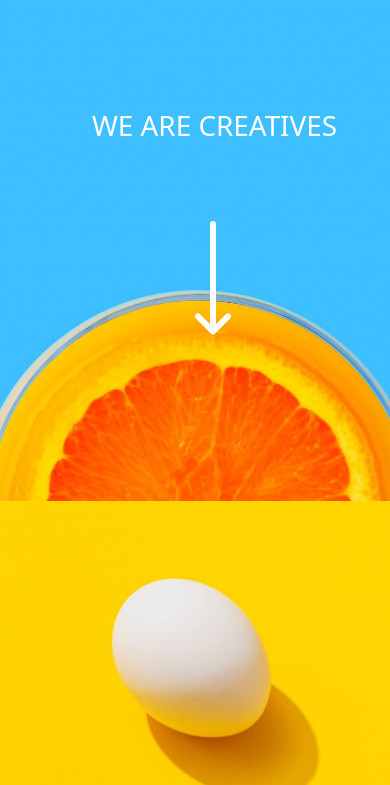
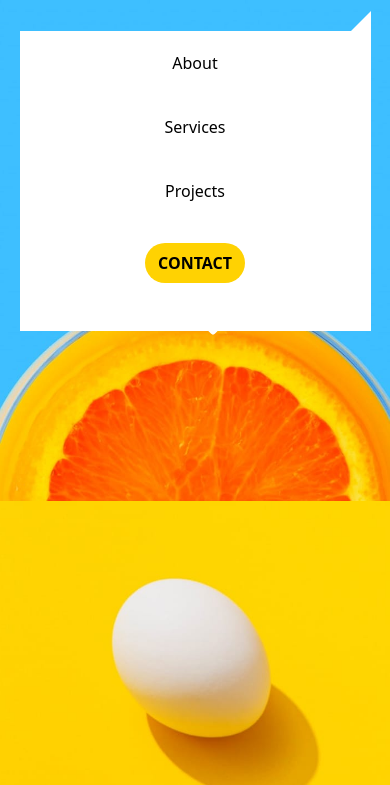
Before and after one commit to karanjot-khatter/sunnyside-agency, a plain HTML site: page index.html in a window 390 px wide. Both pictures are taken after a click on the element 346 px from the left and 40 px from the top of the page. Shown: the part 59-844 px from the top of the page. Drawn offline with nearby package versions, Linux system fonts and the light colour scheme.

Commit message:
functionality for speech bubble / burger menu created

```diff
--- a/index.html
+++ b/index.html
@@ -21,13 +21,24 @@
             <span class="menu-btn-mobile_burger"</span>
         </div>
 
+        <div class="speech-bubble">
+            <div class="speech-bubble_naviation">
+                <ul>
+                    <li><a href="">About</a></li>
+                    <li><a href="">Services</a></li>
+                    <li><a href="">Projects</a></li>
+                    <li><button>CONTACT</button></li>
+                  </ul>
+            </div>
+        </div>
+
         <div class="desktop-navigation">
             <ul>
                 <li><a href="">About</a></li>
                 <li><a href="">Services</a></li>
                 <li><a href="">Projects</a></li>
                 <li><button>CONTACT</button></li>
-              </ul>
+            </ul>
         </div>
         <h1 class="creatives-text">WE ARE CREATIVES</h1>
         <div class="downwards-arrow"><img src="images/icon-arrow-down.svg"></div>
@@ -149,6 +160,12 @@
 <link href="https://cdn.jsdelivr.net/npm/bootstrap@5.0.2/dist/css/bootstrap.min.css" rel="stylesheet" integrity="sha384-EVSTQN3/azprG1Anm3QDgpJLIm9Nao0Yz1ztcQTwFspd3yD65VohhpuuCOmLASjC" crossorigin="anonymous">
 <script src="https://cdn.jsdelivr.net/npm/bootstrap@5.0.2/dist/js/bootstrap.bundle.min.js" integrity="sha384-MrcW6ZMFYlzcLA8Nl+NtUVF0sA7MsXsP1UyJoMp4YLEuNSfAP+JcXn/tWtIaxVXM" crossorigin="anonymous"></script>
 <script src="https://code.jquery.com/jquery-3.6.0.js" integrity="sha256-H+K7U5CnXl1h5ywQfKtSj8PCmoN9aaq30gDh27Xc0jk=" crossorigin="anonymous"></script>
-
+<script type="text/javascript">
+    jQuery( document ).ready(function($) {
+        $( ".menu-btn-mobile" ).click(function() {
+            $('.speech-bubble' ).toggleClass( "show" );
+        });
+    });
+</script>
 </body>
 </html>
--- a/styles.scss
+++ b/styles.scss
@@ -1,5 +1,63 @@
 header {
     position:relative;
+
+    .speech-bubble.show{
+        display:block;
+    }
+
+    .speech-bubble{
+        position: absolute;
+        top: 90px;
+        background: white;
+        width: 90%;
+        height: 300px;
+        z-index: 1;
+        margin-left: auto;
+        margin-right: auto;
+        left: 0;
+        right: 0;
+        text-align: center;
+        display: none;
+
+
+        ul{
+            list-style: none;
+            padding-left: 0;
+
+            li{
+                padding: 20px;
+
+                button{
+                    border: 0;
+                    background-color: #ffd202;
+                    border-radius: 20px;
+                    height: 40px;
+                    width: 100px;
+                    font-weight: bold;
+                }
+
+                a{
+                    color:black;
+                    text-decoration: none;
+                }
+            }
+        }
+
+        &::after{
+            content: '';
+            position: absolute;
+            top: 0;
+            right: 0;
+            width: 0;
+            height: 0;
+            border: 20px solid transparent;
+            border-bottom-color: white;
+            border-top: 0;
+            border-right: 0;
+            margin-left: -10px;
+            margin-top: -20px;
+        }
+    }
     .menu-btn-mobile{
         position:absolute;
         z-index: 1;
```
Also changed, not shown: dist/css/styles.css, 1 other file.
